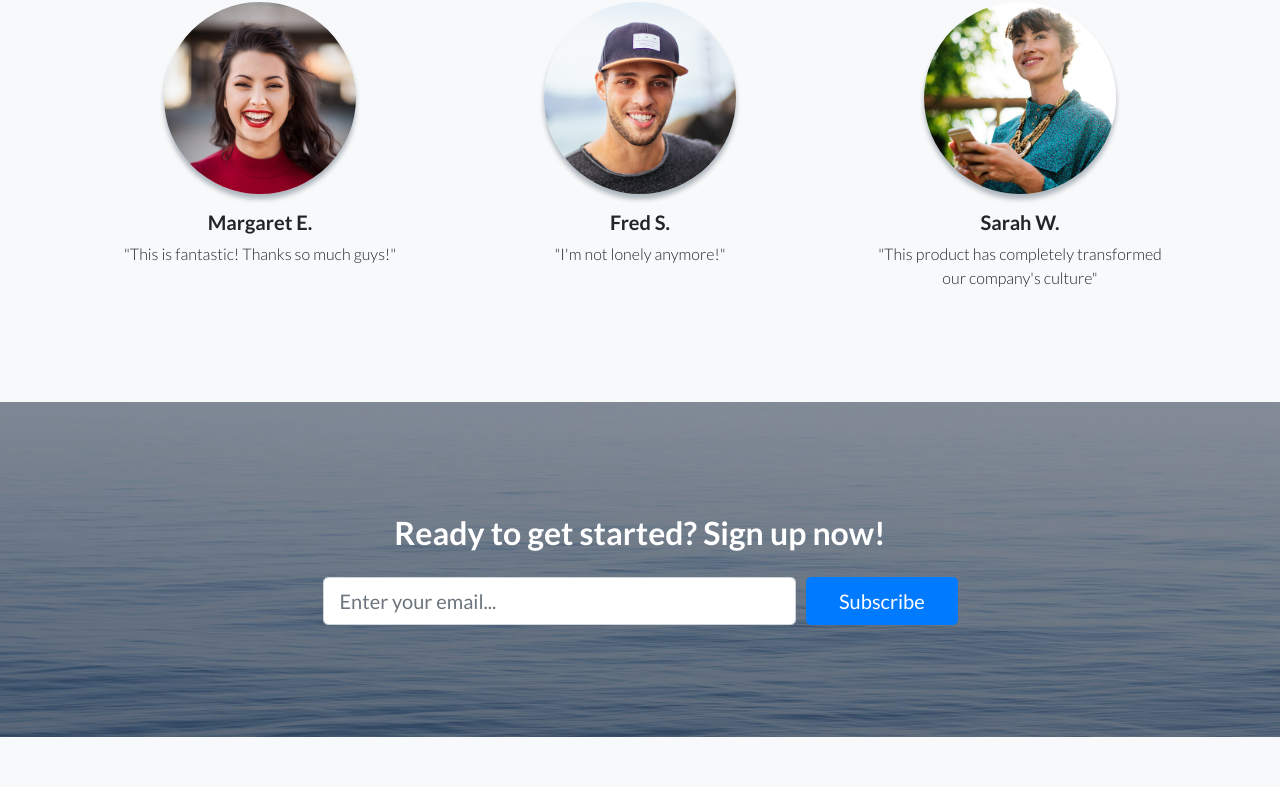
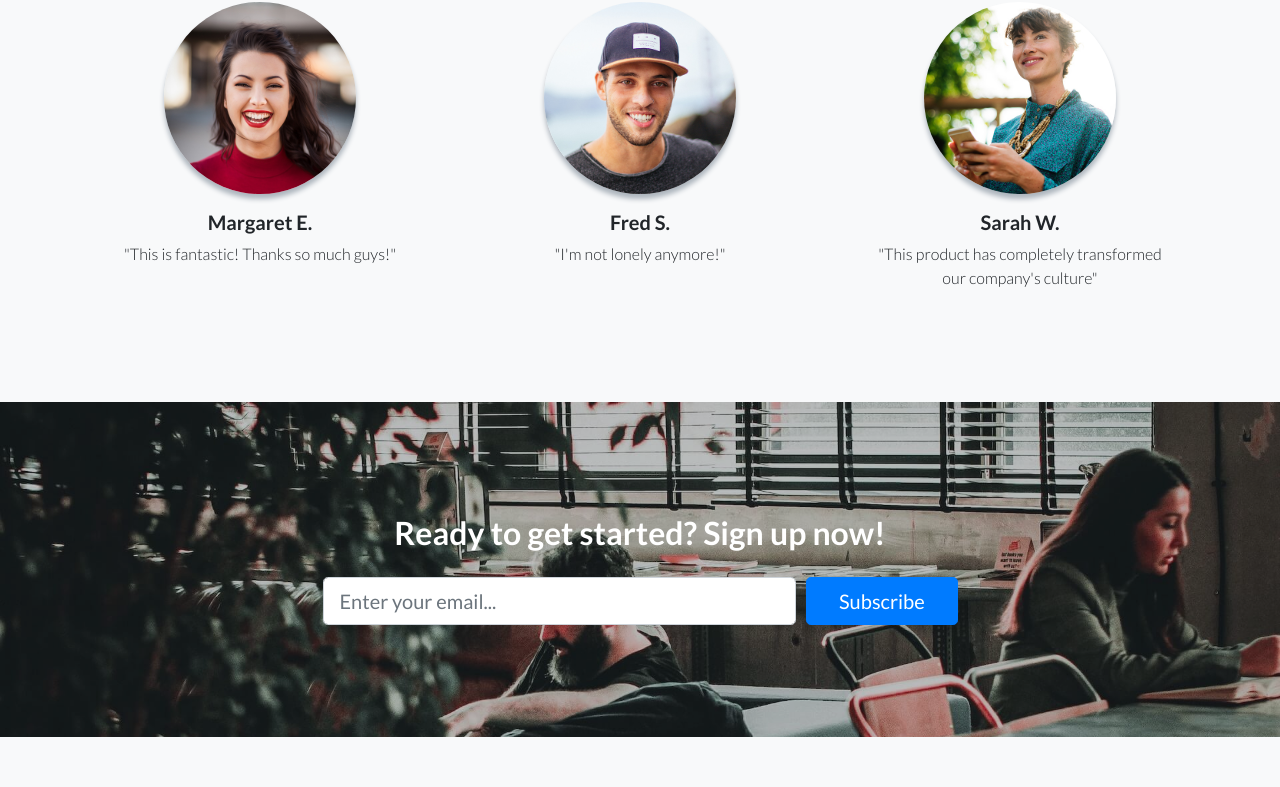
Before and after one commit to dillonlara115/convergeleadpage, a website: page index.html in a window 1280 px wide. Shown: the part 2854-3641 px from the top of the page. Drawn offline with Linux system fonts and the light colour scheme.

Commit message:
footer image

```diff
--- a/css/landing-page.css
+++ b/css/landing-page.css
@@ -108,7 +108,7 @@ header.masthead h1 {
 .call-to-action {
   position: relative;
   background-color: #343a40;
-  background: url("../img/bg-masthead.jpg") no-repeat center center;
+  background: url("../img/signup.jpg") no-repeat center center;
   background-size: cover;
   padding-top: 7rem;
   padding-bottom: 7rem;
```
Also changed, not shown: img/signup.jpg (added).
